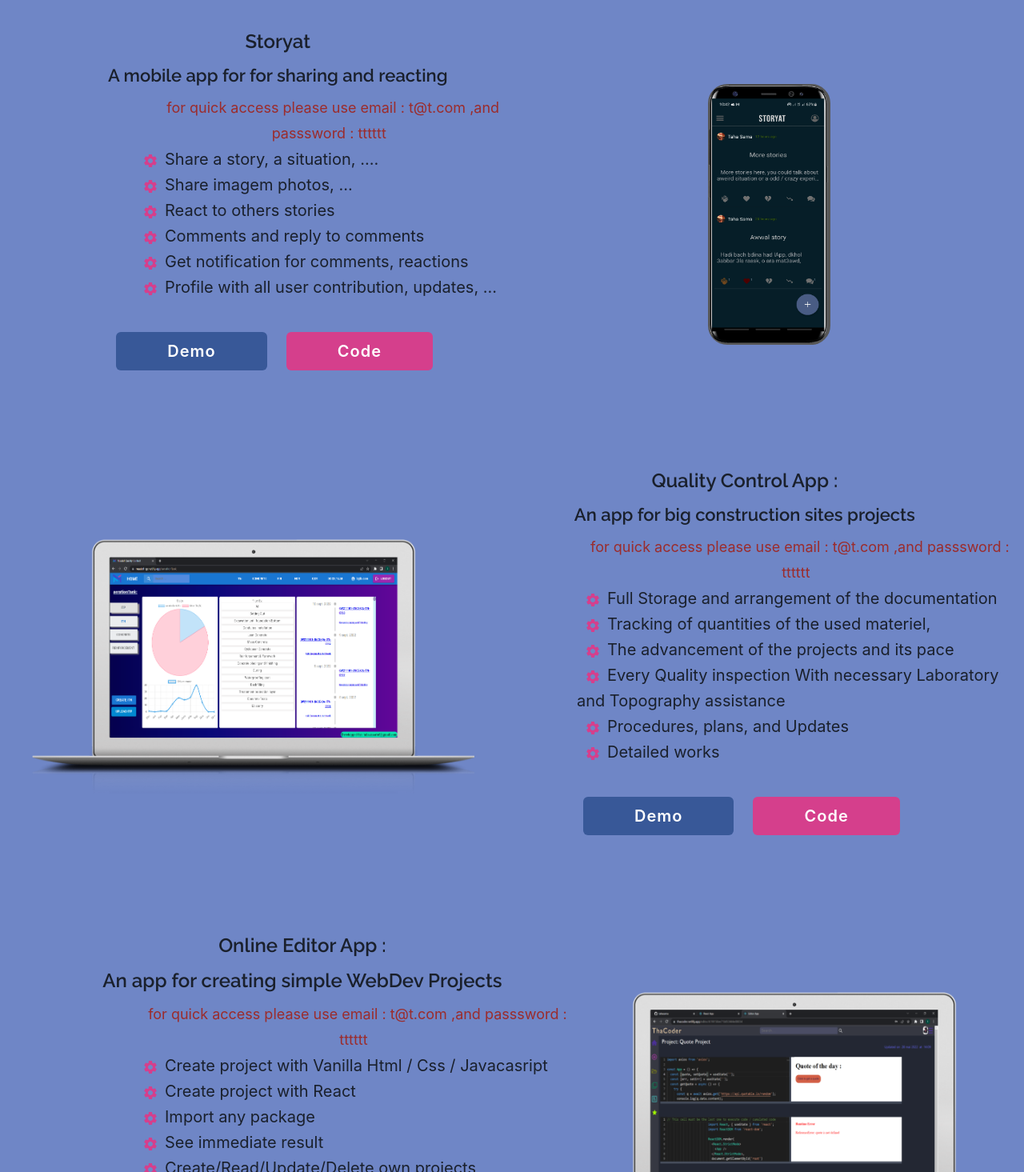
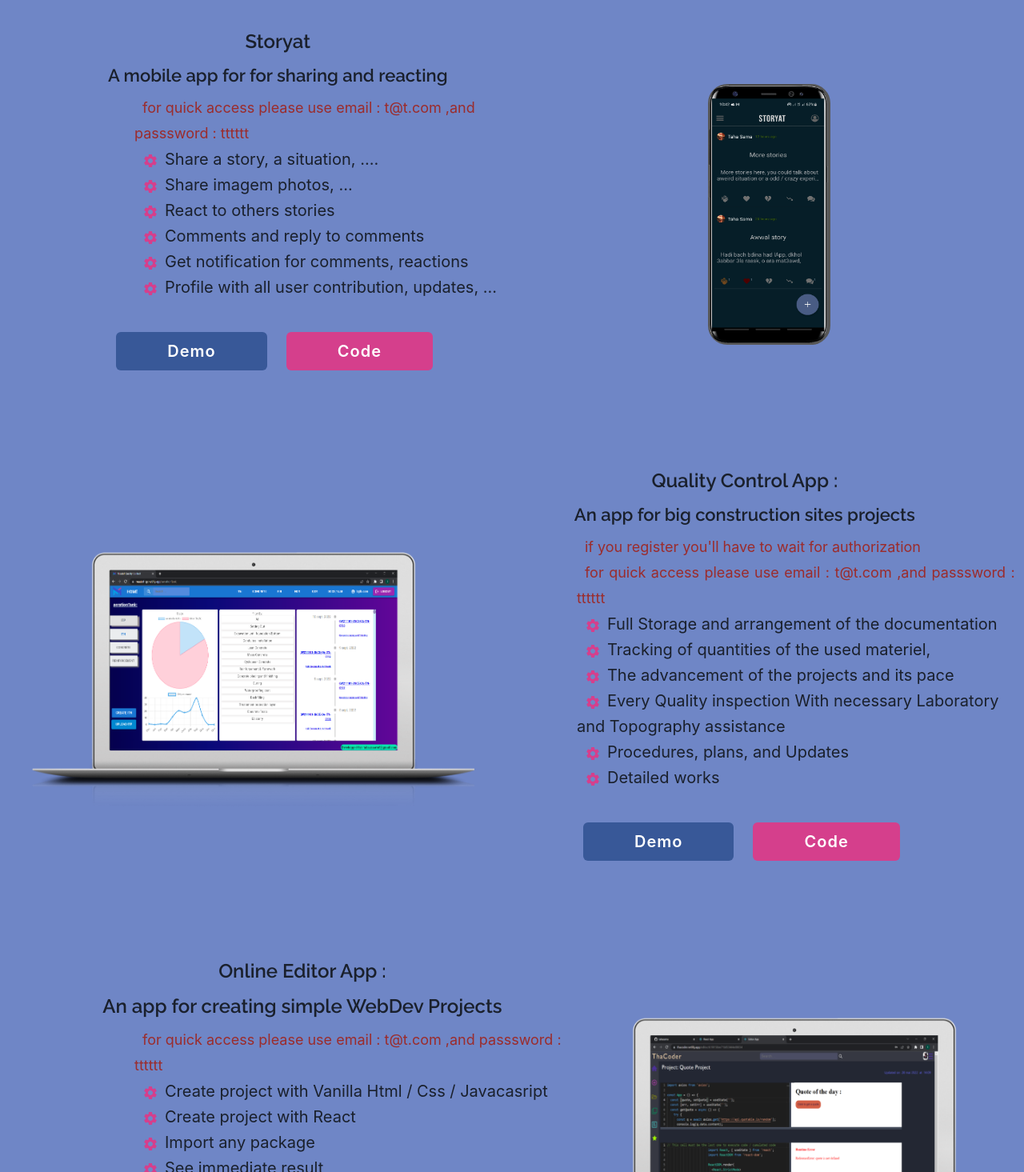
Before and after one commit to tahasama/myPortfolio, a React (Create React App) app: page / in a window 1280 px wide. Shown: the part 2765-4230 px from the top of the page at 80% size. Built offline with nearby package versions, Linux system fonts and the light colour scheme.

Commit message:
added app, next links

```diff
--- a/src/components/projects.tsx
+++ b/src/components/projects.tsx
@@ -129,7 +129,7 @@ const Projects = () => {
                   <ListItem
                     color={colorMode !== "light" ? "green.500" : "red.700"}
                     fontSize={[16, 16, 17, 18]}
-                    textAlign={"center"}
+                    textAlign={["center", "center", "start"]}
                   >
                     for quick access please use email : t@t.com ,and passsword :
                     tttttt{" "}
@@ -294,7 +294,14 @@ const Projects = () => {
                   <ListItem
                     color={colorMode !== "light" ? "green.500" : "red.700"}
                     fontSize={[16, 16, 17, 18]}
-                    textAlign={"center"}
+                    textAlign={["center", "center", "start"]}
+                  >
+                    if you register you'll have to wait for authorization
+                  </ListItem>
+                  <ListItem
+                    color={colorMode !== "light" ? "green.500" : "red.700"}
+                    fontSize={[16, 16, 17, 18]}
+                    textAlign={["center", "center", "justify"]}
                   >
                     for quick access please use email : t@t.com ,and passsword :
                     tttttt{" "}
@@ -440,7 +447,7 @@ const Projects = () => {
                   <ListItem
                     color={colorMode !== "light" ? "green.500" : "red.700"}
                     fontSize={[16, 16, 17, 18]}
-                    textAlign={"center"}
+                    textAlign={["center", "center", "start"]}
                   >
                     for quick access please use email : t@t.com ,and passsword :
                     tttttt{" "}
```
